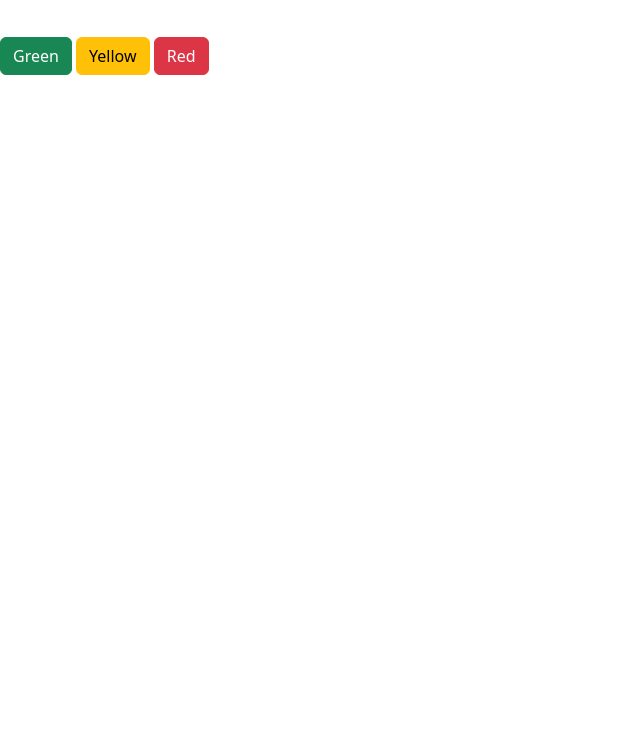
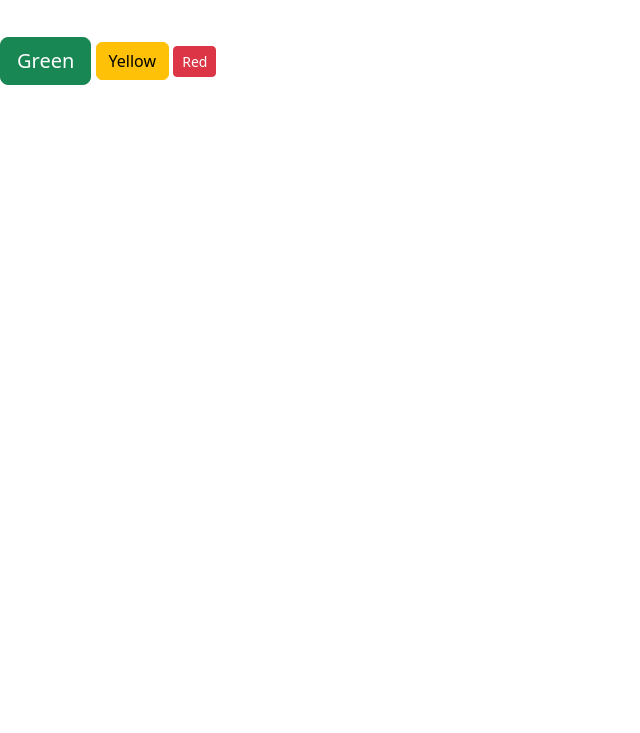
Before and after one commit to conor-timmis/bench, a plain HTML site: page index.html in a window 1280 px wide. Shown: the part 67-800 px from the top of the page, without its empty margins (0-640 px from the left). Drawn offline with Linux system fonts and the light colour scheme.

Commit message:
Change sizes of buttons

```diff
--- a/index.html
+++ b/index.html
@@ -13,9 +13,9 @@
 
     <br>
     <br>
-    <button type="button" class="btn btn-success">Green</button>
+    <button type="button" class="btn btn-success btn-lg">Green</button>
     <button type="button" class="btn btn-warning">Yellow</button>
-    <button type="button" class="btn btn-danger">Red</button>
+    <button type="button" class="btn btn-danger btn-sm">Red</button>
 
 
 
```
